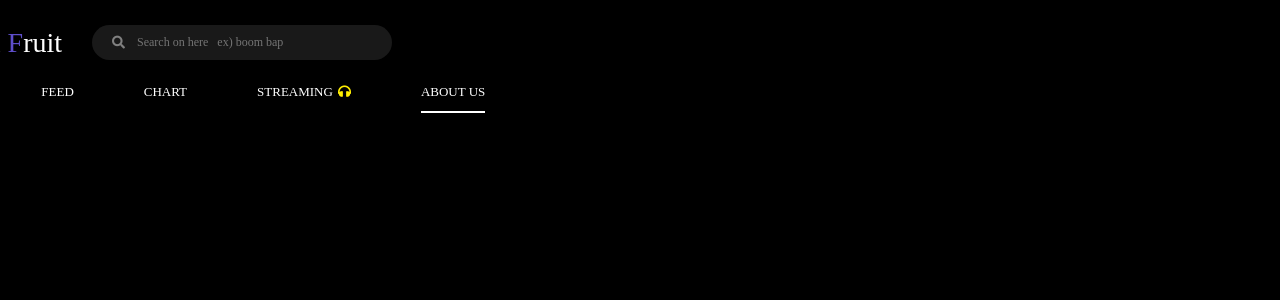
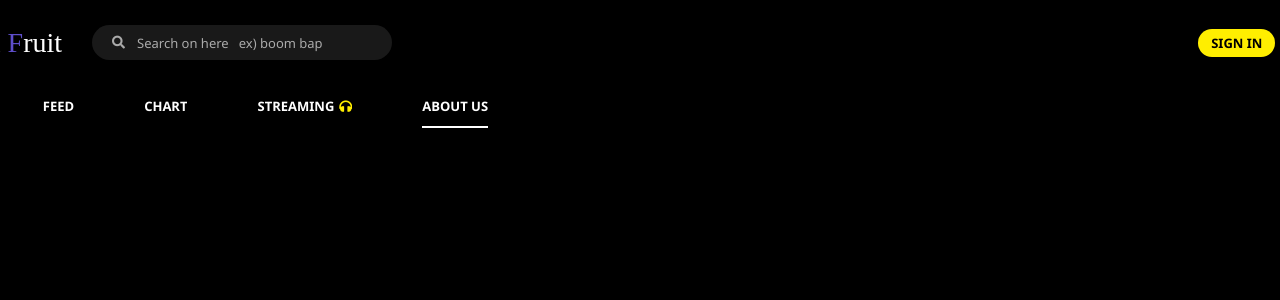
Before and after one commit to Passion-fruits/PASSIONFRUIT_frontend_V1, a React (Create React App) app: page /about in a window 1280 px wide. Shown: the top 300 px of the page. Built offline with nearby package versions, Linux system fonts and the light colour scheme.

Commit message:
add : complete header publishing
헤더 대충 완성됨

```diff
--- a/src/components/header/index.tsx
+++ b/src/components/header/index.tsx
@@ -1,17 +1,16 @@
 import Menu from "./menu";
+import Search from "./search";
 import * as s from "./styles";
 
 export default function Header() {
   return (
     <s.Wrapper>
       <s.Container>
-        <s.Logo>
-          <b>P</b>assion <b>F</b>ruit
-        </s.Logo>
-        <s.SearchBar>
-          <i className="fas fa-search"></i>
-          <s.SearchInput placeholder="Search on here   ex) boom bap" />
-        </s.SearchBar>
+        <Search />
+        <s.AuthContainer>
+            <s.SignBtn>SIGN IN</s.SignBtn>
+            <s.SignBtn>SIGN UP</s.SignBtn>
+        </s.AuthContainer>
       </s.Container>
       <Menu />
     </s.Wrapper>
--- /dev/null
+++ b/src/components/header/search.tsx
@@ -0,0 +1,15 @@
+import * as s from "./styles";
+
+export default function Search() {
+  return (
+    <s.FlexContainer>
+      <s.Logo>
+        <b>P</b>assion <b>F</b>ruit
+      </s.Logo>
+      <s.SearchBar>
+        <i className="fas fa-search"></i>
+        <s.SearchInput placeholder="Search on here   ex) boom bap" />
+      </s.SearchBar>
+    </s.FlexContainer>
+  );
+}
--- a/src/components/header/styles.tsx
+++ b/src/components/header/styles.tsx
@@ -14,11 +14,14 @@ export const Container = styled.div`
   padding-top: 25px;
   display: flex;
   align-items: center;
+  :first-of-type {
+    justify-content: space-between;
+  }
   .active {
     /* border-bottom: 2px solid white; */
-    ::before{
-      left:0%;
-  }
+    ::before {
+      left: 0%;
+    }
   }
 `;
 
@@ -44,48 +47,84 @@ export const SearchBar = styled.div`
   display: flex;
   align-items: center;
   i {
-    color: gray;
+    color: rgb(170, 170, 170);
     font-size: 13px;
   }
 `;
 
 export const SearchInput = styled.input`
-  font-size: 12px;
+  font-size: 13px;
   width: 100%;
   height: 100%;
   background-color: transparent;
   border: none;
-  color: gray;
+
+  font-family: "Segoe UI", Tahoma, Geneva, Verdana, sans-serif;
+  ::placeholder {
+    font-family: "Segoe UI", Tahoma, Geneva, Verdana, sans-serif;
+    color: rgb(170, 170, 170);
+  }
   margin-left: 10px;
 `;
 
 export const Menu = styled(NavLink)`
   color: white;
   font-size: 13px;
-  padding-bottom: 15px;
+  padding: 15px 0;
   margin-left: 70px;
-  position:relative;
-  overflow:hidden;
+  position: relative;
+  overflow: hidden;
+  font-family: "Segoe UI", Tahoma, Geneva, Verdana, sans-serif;
+  font-weight: 600;
   &:first-of-type {
     margin: 0;
   }
   i {
+    font-size: 13px;
     color: ${COLOR.YELLOW};
     margin-left: 5px;
   }
-  ::before{
-      content:"";
-      color:blue;
-      width:100%;
-      height:15px;
-      position:absolute;
-      left:0%;
-      transition:0.5s;
-      bottom:0;
-      border-bottom:2px solid white;
-      left:-100%
+  ::before {
+    content: "";
+    color: blue;
+    width: 100%;
+    height: 15px;
+    position: absolute;
+    left: 0%;
+    transition: 0.5s;
+    bottom: 0;
+    border-bottom: 2px solid white;
+    left: -100%;
   }
-  :hover::before{
-      left:0%;
+  :hover::before {
+    left: 0%;
   }
 `;
+
+export const AuthContainer = styled.div`
+  display: flex;
+  float: right;
+`;
+
+export const FlexContainer = styled.div`
+  display: flex;
+  align-items: center;
+`;
+
+export const SignBtn = styled.button`
+background-color:rgb(255,255,255,0.2);
+border:none;
+padding: 5px 13px;
+border-radius:24px;
+font-weight:bold;
+font-size:13px;
+transition:0.3s;
+:first-of-type{
+    background-color:${COLOR.YELLOW};
+    color:black;
+    margin-right:10px;
+}
+:hover{
+    opacity:0.8;
+}
+`
--- a/src/style/globalStyle.tsx
+++ b/src/style/globalStyle.tsx
@@ -8,7 +8,7 @@ const GlobalStyle = createGlobalStyle`
     }
     *{
         -ms-user-select: none; -moz-user-select: -moz-none; -webkit-user-select: none; -khtml-user-select: none; user-select:none;
-        font-family:나눔스퀘어;
+        font-family: "Segoe UI", Tahoma, Geneva, Verdana, sans-serif;
         color:white;
     }
     a{
```
